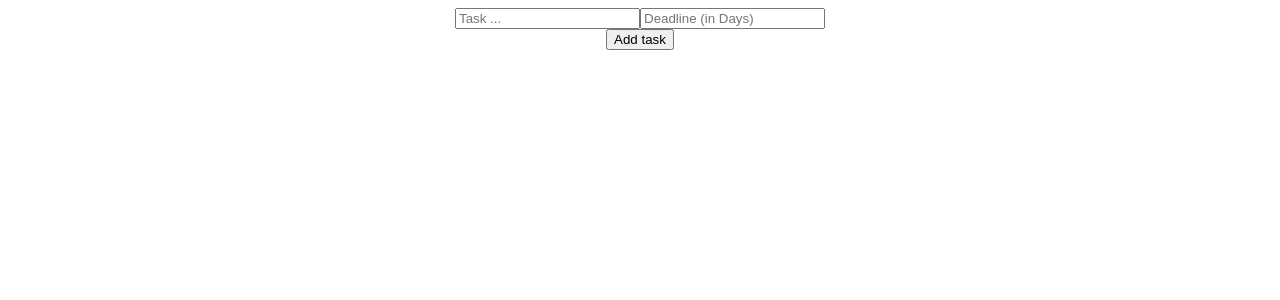
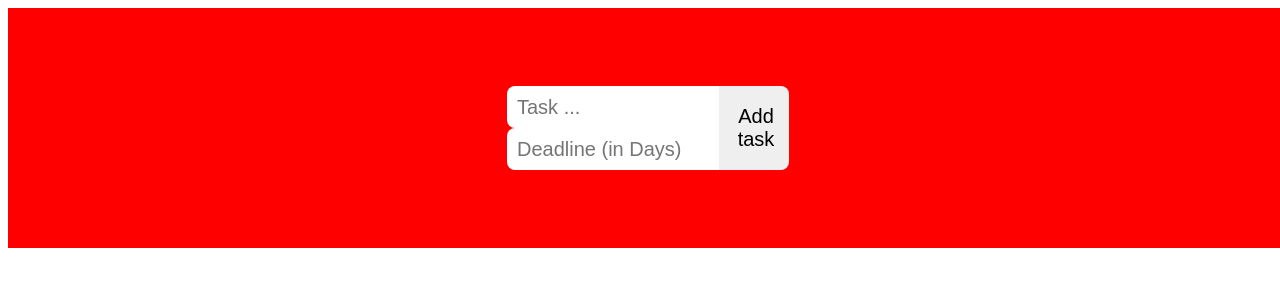
Before and after one commit to MatthewIsblind/todoList, a React (Create React App) app in the folder my-app/: page / in a window 1280 px wide. Shown: the top 300 px of the page. Built offline with nearby package versions, Linux system fonts and the light colour scheme.

Commit message:
make css changes

```diff
--- a/my-app/src/App.css
+++ b/my-app/src/App.css
@@ -1,5 +1,57 @@
 .App {
+  display: flex;
   text-align: center;
+  align-items: center;
+  flex-direction:column;
+
+  width: 100vw;
+  height: 100vh;
+  font-family: Arial, Helvetica, sans-serif;
+}
+
+.header {
+
+  flex: 30%;
+  background-color: red ;
+  width: 100%;
+  display: flex;
+  justify-content: center;
+  align-items: center;
+}
+
+.header .InputContainer {
+  display: flex;
+  flex-direction: column;
+
+}
+
+.header .input {
+  width: 200px;
+  height:  40px;
+  border-bottom-left-radius: 8px;
+  border-top-left-radius: 8px;
+  padding-left:  10px;
+  font-size: 20px;
+  border: 10px;
+}
+
+.header .button {
+  width: 70px;
+  height:  84px;
+  border: none;
+  border-bottom-right-radius: 8px;
+  border-top-right-radius: 8px;
+  padding-left:  10px;
+  font-size: 20px;
+  cursor: pointer;
+
+}
+
+
+.todoList {
+
+  flex:70%;
+  width:100%;
 }
 
 .App-logo {
--- a/my-app/src/App.tsx
+++ b/my-app/src/App.tsx
@@ -8,8 +8,13 @@ const App : FC = () => {
     <div className="App">
       <div className = 'header'>
         <InputContainer></InputContainer>
+        <button className='button'>Add task</button>
       </div>
-      <div className = 'todoList'></div>
+
+      <div className = 'todoList'>
+
+
+      </div>
     </div>
   );
 }
--- a/my-app/src/components/InputContainer.tsx
+++ b/my-app/src/components/InputContainer.tsx
@@ -3,12 +3,11 @@ import React, {FC} from 'react';
 const InputContainer : FC = () => {
   return (
     <div>
-       <div className='Input container'>
-          <input type = 'text' placeholder='Task ...'></input>
+       <div className='InputContainer'>
+          <input type = 'text' className='input' placeholder='Task ...'></input>
+          <input type = 'number' className='input' placeholder='Deadline (in Days)'></input>
+        </div>
 
-          <input type = 'number' placeholder='Deadline (in Days)'></input>
-        </div>
-        <button>Add task</button>
     </div>
   )
 }
```
